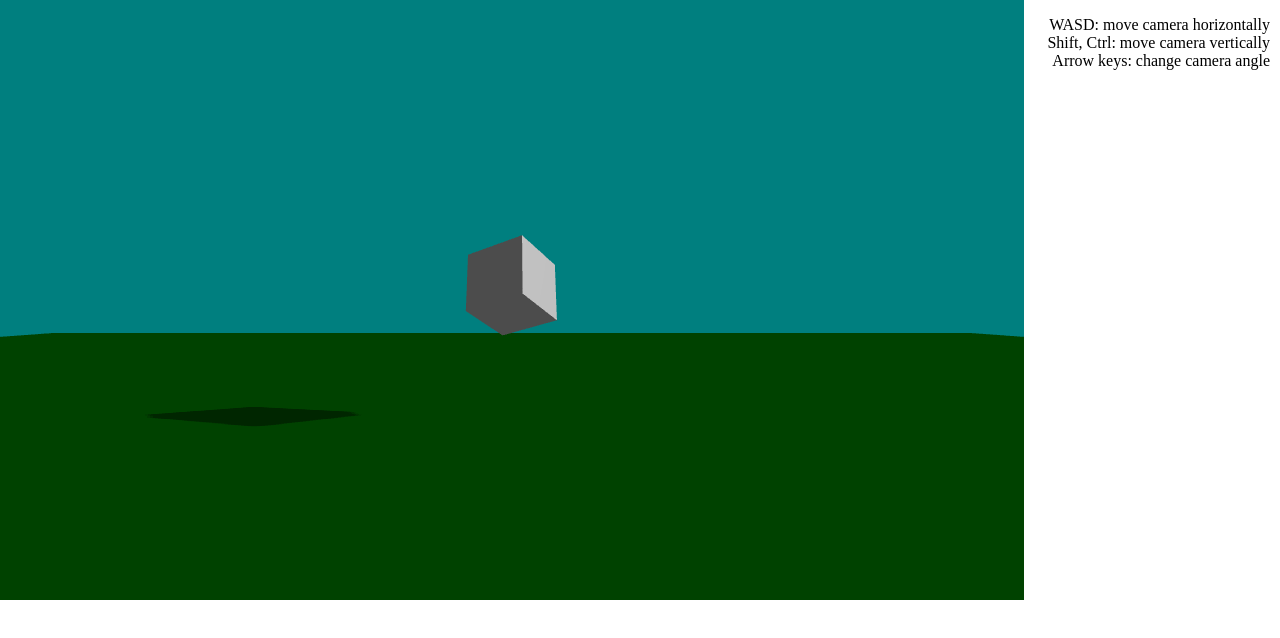
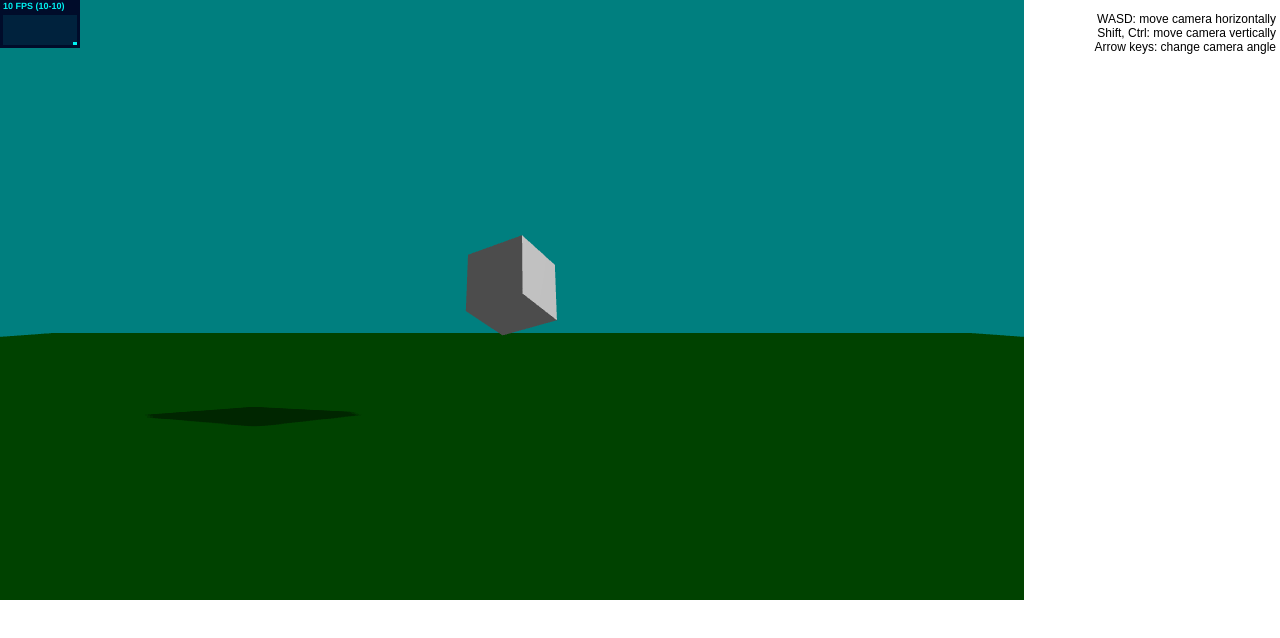
Before and after one commit to carlaraya/magnus-sim, a plain HTML site: page index.html in a window 1280 px wide. Drawn offline with Linux system fonts and the light colour scheme; animation ran at ten frames a second.

Commit message:
Add fps counter, change css

```diff
--- a/index.html
+++ b/index.html
@@ -2,19 +2,25 @@
 <html>
   <head>
     <meta charset=utf-8>
-    <title>First three.js app</title>
+    <title>Ehh</title>
   <style>
-    body { margin: 0; overflow: hidden; }
-    canvas { background: red; }
+    body {
+      margin: 0;
+      overflow: hidden;
+      font-family: Arial, Georgia;
+      font-size: 12px;
+    }
+    canvas {
+      background: red;
+    }
     #info {
       position: fixed;
       top: 0px;
+      right: 4px;
       width: 24%;
       z-index: 10;
       text-align: right;
-      right: 10px;
       display: block;
-
     }
   </style>
   </head>
@@ -30,6 +36,20 @@
       </p>
     </div>
     <script src="three.min.js"></script>
-    <script src="index.js"></script>
+    <script>(function(){
+      var script=document.createElement('script');
+      script.onload=function(){
+        var stats=new Stats();
+        document.body.appendChild(stats.dom);
+        requestAnimationFrame(function loop(){
+          stats.update();
+          requestAnimationFrame(loop)});
+        };
+        script.src='stats.min.js';
+        document.head.appendChild(script);
+      })()</script>
+    <script src="index.js">
+
+    </script>
   </body>
 </html>
--- /dev/null
+++ b/stats.min.js
@@ -0,0 +1,5 @@
+// stats.js - http://github.com/mrdoob/stats.js
+(function(f,e){"object"===typeof exports&&"undefined"!==typeof module?module.exports=e():"function"===typeof define&&define.amd?define(e):f.Stats=e()})(this,function(){var f=function(){function e(a){c.appendChild(a.dom);return a}function u(a){for(var d=0;d<c.children.length;d++)c.children[d].style.display=d===a?"block":"none";l=a}var l=0,c=document.createElement("div");c.style.cssText="position:fixed;top:0;left:0;cursor:pointer;opacity:0.9;z-index:10000";c.addEventListener("click",function(a){a.preventDefault();
+u(++l%c.children.length)},!1);var k=(performance||Date).now(),g=k,a=0,r=e(new f.Panel("FPS","#0ff","#002")),h=e(new f.Panel("MS","#0f0","#020"));if(self.performance&&self.performance.memory)var t=e(new f.Panel("MB","#f08","#201"));u(0);return{REVISION:16,dom:c,addPanel:e,showPanel:u,begin:function(){k=(performance||Date).now()},end:function(){a++;var c=(performance||Date).now();h.update(c-k,200);if(c>g+1E3&&(r.update(1E3*a/(c-g),100),g=c,a=0,t)){var d=performance.memory;t.update(d.usedJSHeapSize/
+1048576,d.jsHeapSizeLimit/1048576)}return c},update:function(){k=this.end()},domElement:c,setMode:u}};f.Panel=function(e,f,l){var c=Infinity,k=0,g=Math.round,a=g(window.devicePixelRatio||1),r=80*a,h=48*a,t=3*a,v=2*a,d=3*a,m=15*a,n=74*a,p=30*a,q=document.createElement("canvas");q.width=r;q.height=h;q.style.cssText="width:80px;height:48px";var b=q.getContext("2d");b.font="bold "+9*a+"px Helvetica,Arial,sans-serif";b.textBaseline="top";b.fillStyle=l;b.fillRect(0,0,r,h);b.fillStyle=f;b.fillText(e,t,v);
+b.fillRect(d,m,n,p);b.fillStyle=l;b.globalAlpha=.9;b.fillRect(d,m,n,p);return{dom:q,update:function(h,w){c=Math.min(c,h);k=Math.max(k,h);b.fillStyle=l;b.globalAlpha=1;b.fillRect(0,0,r,m);b.fillStyle=f;b.fillText(g(h)+" "+e+" ("+g(c)+"-"+g(k)+")",t,v);b.drawImage(q,d+a,m,n-a,p,d,m,n-a,p);b.fillRect(d+n-a,m,a,p);b.fillStyle=l;b.globalAlpha=.9;b.fillRect(d+n-a,m,a,g((1-h/w)*p))}}};return f});
```
